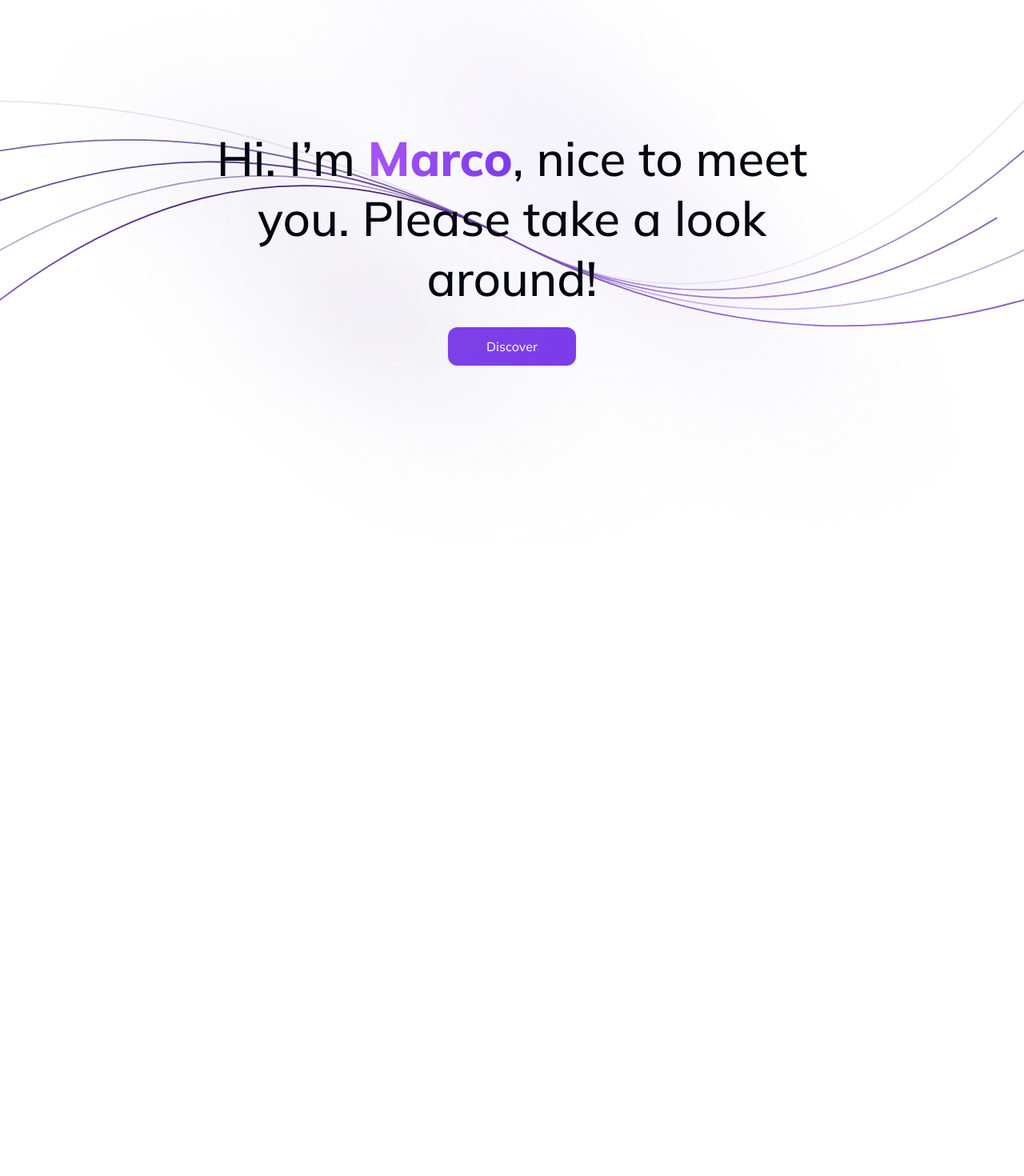
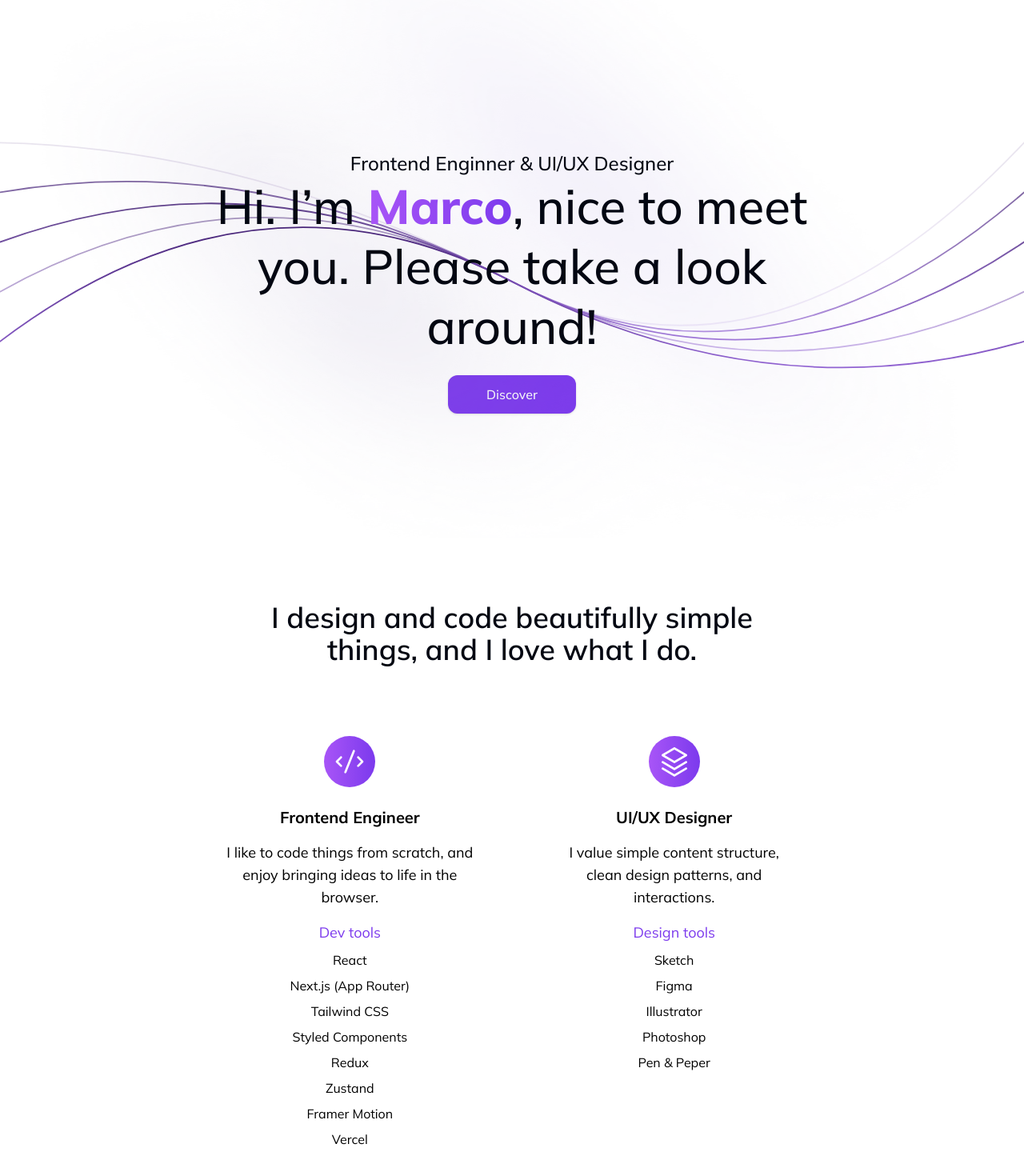
Before and after one commit to marcogianni/marcogianni.it, a Next.js app: page / in a window 1280 px wide. Shown: the part 128-1598 px from the top of the page at 80% size. Built offline with nearby package versions, Linux system fonts and the light colour scheme.

Commit message:
added skills

```diff
--- a/app/page.tsx
+++ b/app/page.tsx
@@ -1,9 +1,11 @@
 import Intro from "@/components/Intro";
+import Skills from "@/components/Skills";
 
 export default function Home() {
   return (
     <main className="lg:container lg:mx-auto pl-6 pr-6 pt-6 z-10">
       <Intro />
+      <Skills />
       <div className="h-[2000px]"></div>
     </main>
   );
--- a/components/Intro.tsx
+++ b/components/Intro.tsx
@@ -1,11 +1,12 @@
 import Image from "next/image";
+
 import IntroAnimation from "@/components/IntroAnimations";
 import { Motion } from "@/components/Motion";
-import { Button } from "./ui/button";
+import { Button } from "@/components/ui/button";
 
 export default function Intro() {
   return (
-    <div className="w-full h-[calc(100vh-3.5em-3em)] flex items-center content-center overflow-hidden">
+    <div className="w-full h-screen flex items-center content-center overflow-hidden">
       <div className="fixed h-screen w-screen top-0 left-0 right-0 bottom-0 z-0 pointer-events-none">
         <Image
           priority
@@ -17,12 +18,22 @@ export default function Intro() {
       </div>
       <div className="w-full flex flex-col items-center">
         <Motion
+          initial={{ opacity: 0, y: -30 }}
+          animate={{ opacity: 1, y: 0 }}
+          transition={{ duration: 2.5, delay: 1, ease: "easeInOut" }}
+          className="w-full sm:w-8/12 leading-[75px] relative z-20"
+        >
+          <div className="text-2xl font-medium relative z-20 text-center">
+            Frontend Enginner & UI/UX Designer
+          </div>
+        </Motion>
+        <Motion
           initial={{ opacity: 0, y: 30 }}
           animate={{ opacity: 1, y: 0 }}
           transition={{ duration: 2.5, delay: 1, ease: "easeInOut" }}
           className="w-full sm:w-8/12 leading-[75px] relative z-20"
         >
-          <div className="text-4xl sm:text-6xl font-medium mt-4 leading-12 sm:leading-[75px] text-center relative z-20">
+          <div className="text-4xl sm:text-6xl font-medium leading-12 sm:leading-[75px] text-center relative z-20">
             Hi. I’m{" "}
             <span className="text-transparent bg-clip-text bg-gradient-to-r to-primary from-purple-500 font-extrabold">
               Marco
--- /dev/null
+++ b/components/Skills.tsx
@@ -0,0 +1,62 @@
+import { CodeIcon, LayersIcon } from "@radix-ui/react-icons";
+
+export default function Skills() {
+  return (
+    <>
+      <div className="grid grid-cols-12 gap-4">
+        <div className="col-span-12">
+          <div className="font-semibold text-4xl text-center mx-auto w-6/12">
+            I design and code beautifully simple things, and I love what I do.
+          </div>
+        </div>
+      </div>
+      <div className="grid grid-cols-12 mt-12">
+        <div className="col-span-4 col-start-3 bg-white text-black rounded-l-[40px] py-10 px-12">
+          <div className="text-center">
+            <div className="rounded-full bg-gradient-to-r to-primary from-purple-500 w-16 h-16 flex items-center justify-center mx-auto">
+              <CodeIcon className="h-10 w-10 text-white" />
+            </div>
+            <h3 className="font-bold text-xl mt-6">Frontend Engineer</h3>
+            <p className="text-lg pt-4">
+              I like to code things from scratch, and enjoy bringing ideas to
+              life in the browser.
+            </p>
+            <p className="text-lg pt-4 text-primary">Dev tools</p>
+
+            <ul className="mt-2 flex flex-col gap-2">
+              <li>React</li>
+              <li>Next.js (App Router)</li>
+              <li>Tailwind CSS</li>
+              <li>Styled Components</li>
+              <li>Redux</li>
+              <li>Zustand</li>
+              <li>Framer Motion</li>
+              <li>Vercel</li>
+            </ul>
+          </div>
+        </div>
+        <div className="col-span-4 bg-white text-black rounded-r-[40px] py-10 px-12">
+          <div className="text-center">
+            <div className="rounded-full bg-gradient-to-r to-primary from-purple-500 w-16 h-16 flex items-center justify-center mx-auto">
+              <LayersIcon className="h-10 w-10 text-white" />
+            </div>
+            <h3 className="font-bold text-xl mt-6">UI/UX Designer</h3>
+            <p className="text-lg pt-4">
+              I value simple content structure, clean design patterns, and
+              interactions.
+            </p>
+            <p className="text-lg pt-4 text-primary">Design tools</p>
+
+            <ul className="mt-2 flex flex-col gap-2">
+              <li>Sketch</li>
+              <li>Figma</li>
+              <li>Illustrator</li>
+              <li>Photoshop</li>
+              <li>Pen & Peper</li>
+            </ul>
+          </div>
+        </div>
+      </div>
+    </>
+  );
+}
```
